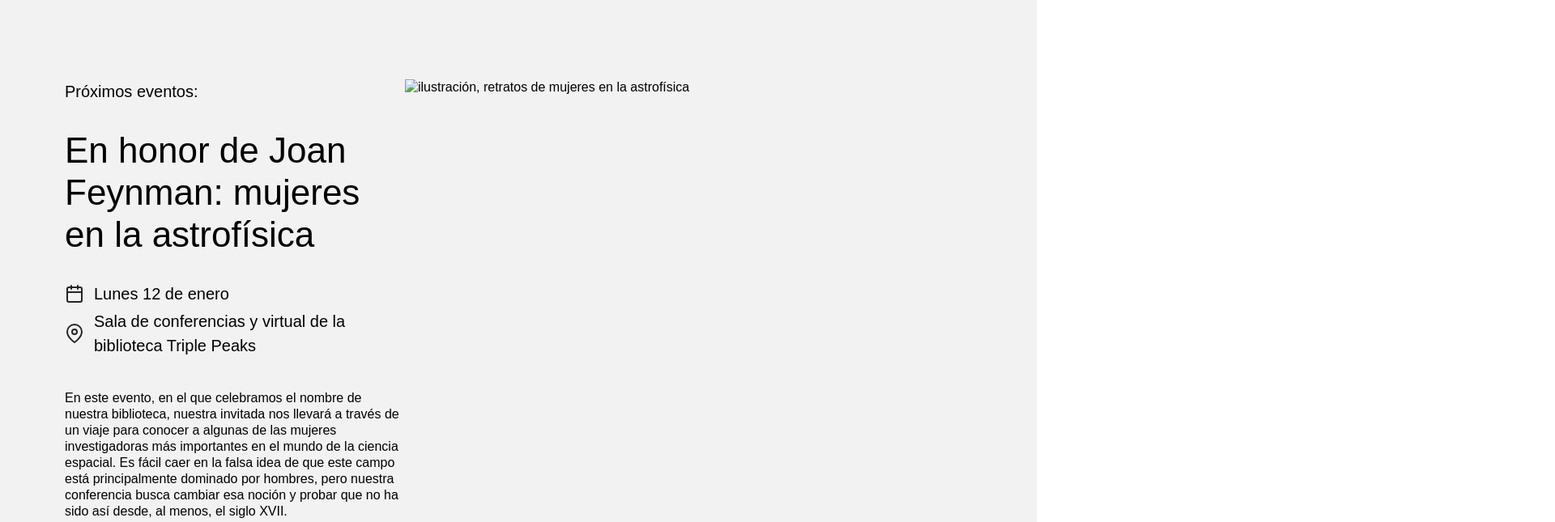
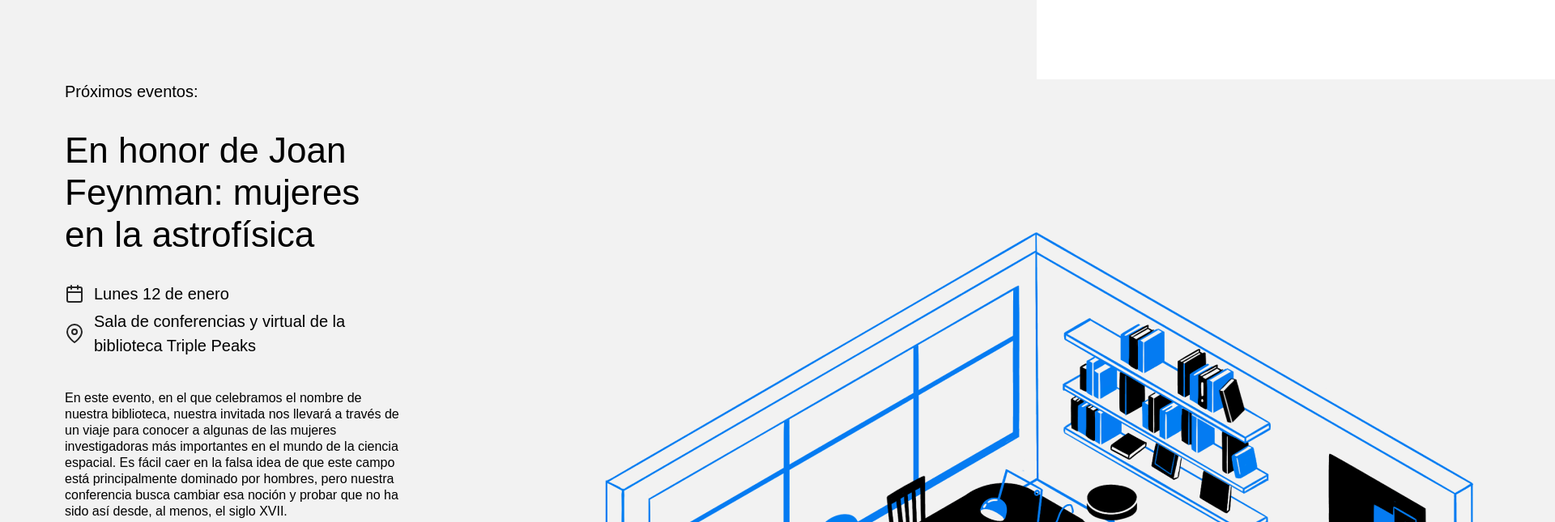
Before and after one commit to GabsRuiz/web_project_library_es, a plain HTML site: page index.html in a window 1280 px wide. Shown: the part 2096-2741 px from the top of the page at 81% size, 1920 px wide, since content can reach past the window. Drawn offline with Linux system fonts and the light colour scheme.

Commit message:
resolví el error de la imagen

```diff
--- a/index.html
+++ b/index.html
@@ -183,11 +183,10 @@
           </div>
           <div class="events__cover">
             <img
-              scr="./images/cafe.png"
-              alt="ilustración, retratos de mujeres en la astrofísica"
-              class="events__image"
+              src="./images/cafe.png"
+              alt="Ilustración, retratos de mujeres en la astrifísica"
+              class="events__images"
             />
-            <div></div>
           </div>
         </section>
       </main>
```
